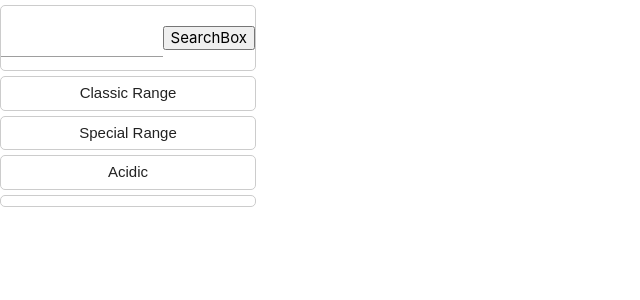
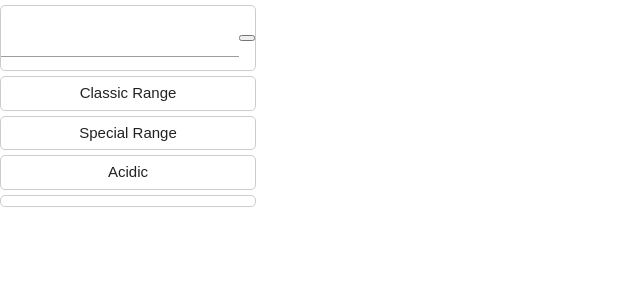
Before and after one commit to devdunlap/punk-api, a React (Create React App) app: page / in a window 1280 px wide. Shown: the top 300 px of the page, without its empty margins (0-640 px from the left). Built offline with nearby package versions, Linux system fonts and the light colour scheme; no server answers.

Commit message:
minor update

```diff
--- a/src/Components/SearchBox.jsx
+++ b/src/Components/SearchBox.jsx
@@ -15,7 +15,7 @@ const SearchBox = ({ search, setSearch }) => {
   return (
     <div className="Search">
       <input type="text" value={search} onChange={e => setSearch(e.target.value)} />
-      <button onClick={SearchBeer} >SearchBox</button>
+      <button onClick={SearchBeer} ></button>
       </div>
 
   )
```
